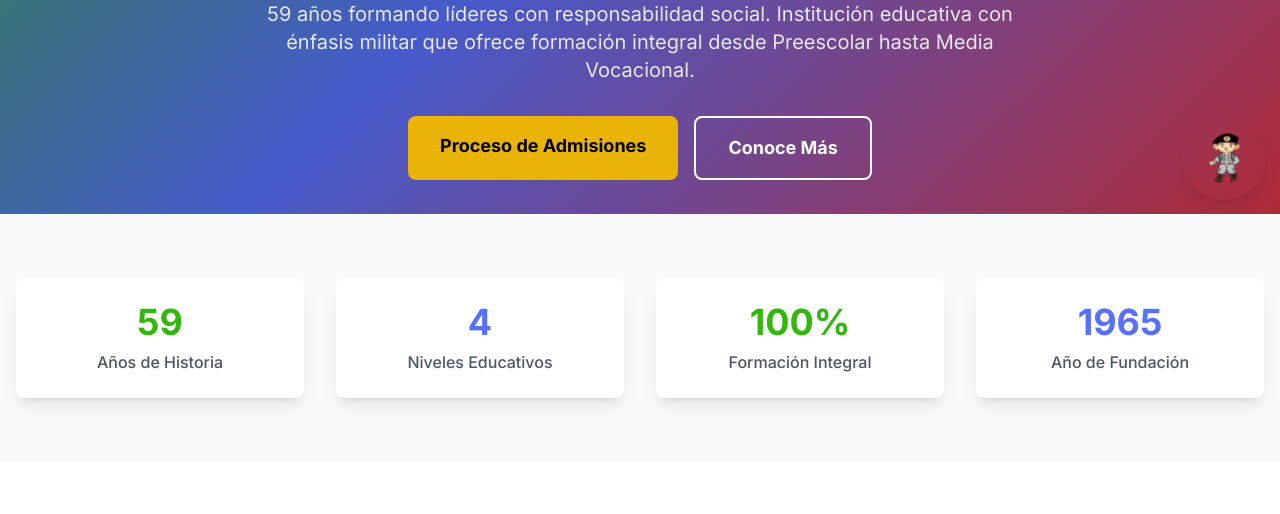
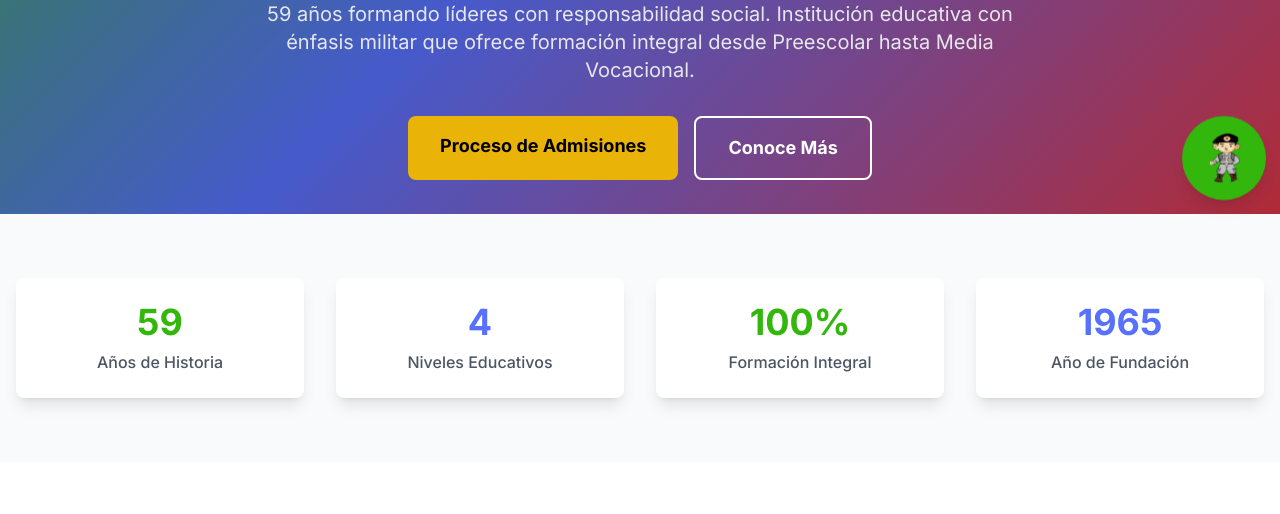
Before and after one commit to AndrewCarvajal97/Colegio_Militar_General_Santander, an Astro site: page / in a window 1280 px wide. Shown: the part 586-1100 px from the top of the page. Built offline with nearby package versions, Linux system fonts and the light colour scheme; Astro itself is replaced by a stand-in of ours.

Commit message:
hola mundo

```diff
--- a/src/components/Chatbot.astro
+++ b/src/components/Chatbot.astro
@@ -7,7 +7,7 @@
   <button
     id="chatbot-toggle"
     class="chatbot-button text-white p-4 rounded-full shadow-lg transition-all duration-300 transform hover:scale-110"
-    style="background-color: transparent"
+    style="background-color: rgb(52, 183, 13);"
   >
     <img
       id="chatbot-icon"
```
